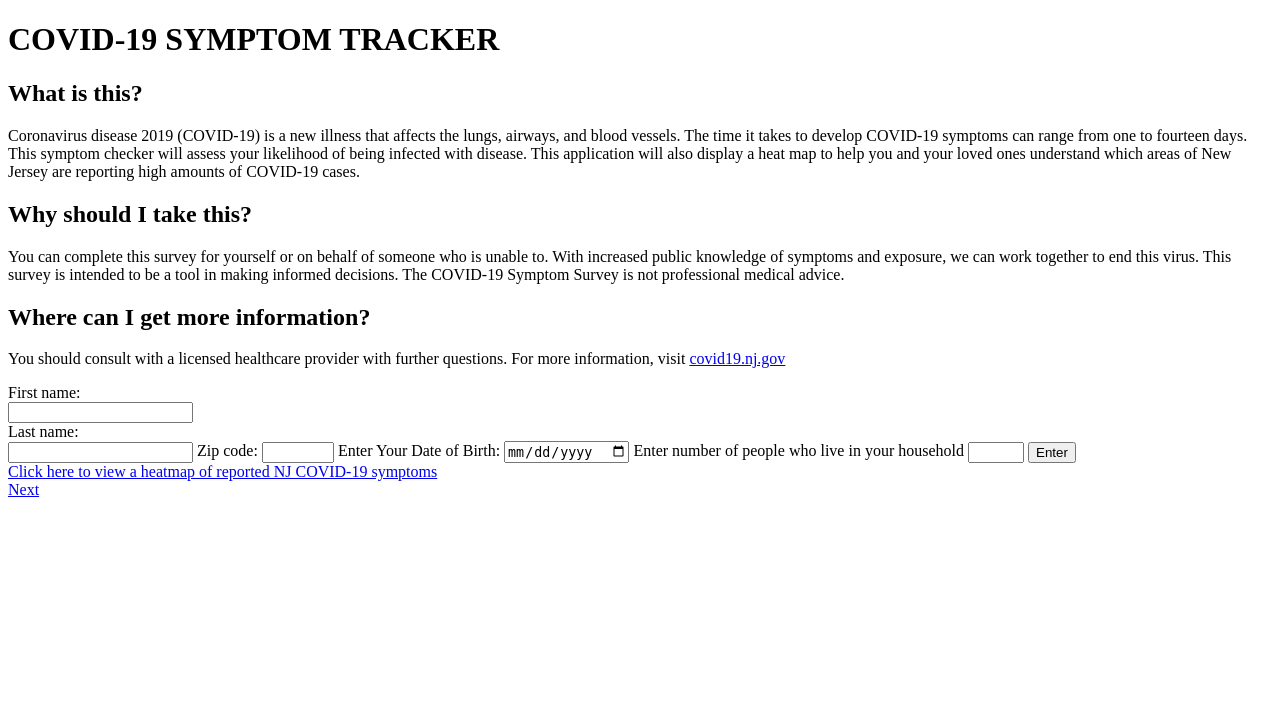
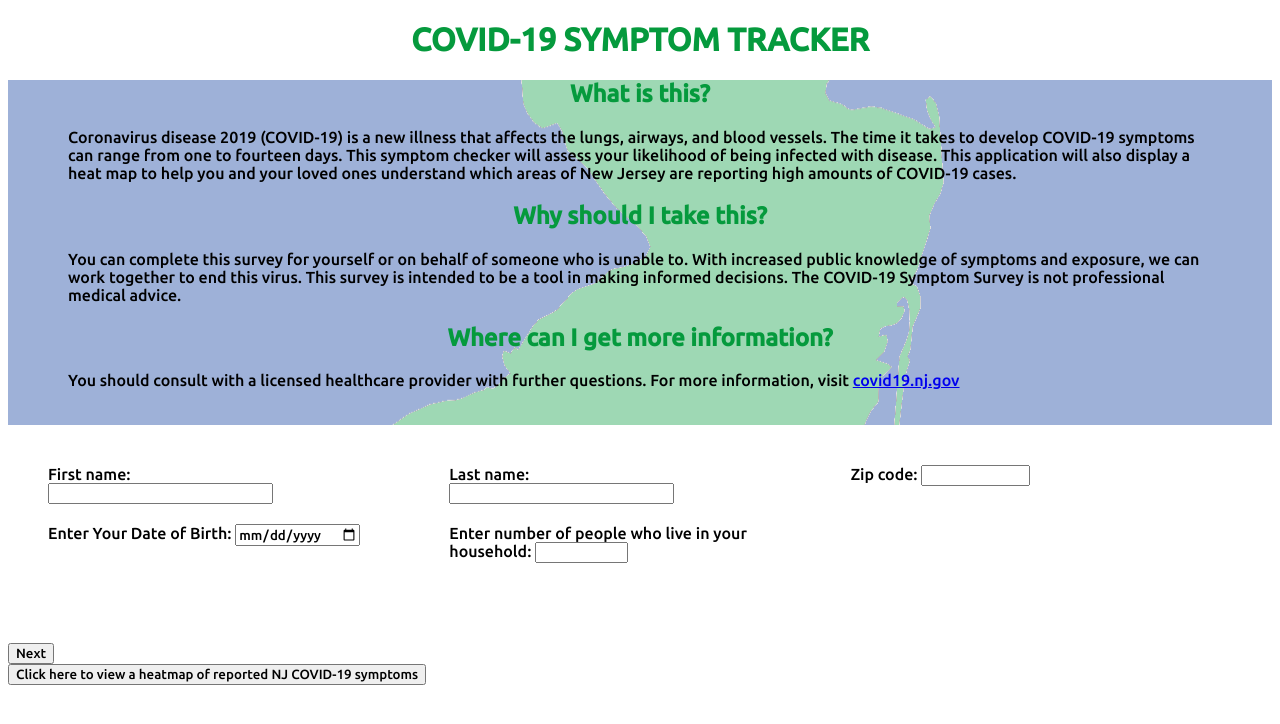
Before and after one commit to fairhurst-dev/COVID19Tracker, a Flask app: page / in a window 1280 px wide. Shown: the top 724 px of the page. Run offline with Flask 2, Linux system fonts and the light colour scheme; some libraries are stand-ins or nearby versions.

Commit message:
Add files via upload

```diff
--- a/templates/index.html
+++ b/templates/index.html
@@ -1,16 +1,69 @@
 <!DOCTYPE html>
+<style>
+    * {
+      font-family: 'Ubuntu', sans-serif;
+    }
+
+    body {
+    	min-height: 100%
+    	}
+
+    h1 {
+        text-align: center;
+        color: #059a3d
+    }
+    h2 {
+        text-align: center;
+        color: #059a3d
+    }
+
+    .intro {
+        padding: 0px 20px 20px 20px;
+        justify-content: center;
+        background: url("img/nj.png") repeat 0,0;
+
+      }
+
+     p {
+        padding: 0px 40px 0px 40px;
+
+      }
+
+      .baseline{
+
+
+        padding: 40px 40px 40px 40px;
+        display: grid;
+        grid-template-columns: 1fr 1fr 1fr;
+        grid-template-rows: 0.5fr 0.5fr 0.5fr;
+        gap: 20px 20px;
+        grid-template-areas:
+            "first last"
+            "zip"
+            "DOB DOB house"
+        }
+
+        .form{
+            margin 50px auto 0;
+          }
+
+</style>
+
 <html>
 	<head>
 		<!-- meta charset="utf-8"-->
 		<title>NEW JERSEY COVID-19 SYMPTOM TRACKER</title>
-		<link rel="stylesheet" href="{{ url_for('static', filename='style.css') }}">
-		<link rel="stylesheet" href="https://use.fontawesome.com/releases/v5.7.1/css/all.css">
+		<link rel="stylesheet" href="/static/style.css">
+		<link rel="preconnect" href="https://fonts.gstatic.com">
+        <link href="https://fonts.googleapis.com/css2?family=Ubuntu:wght@500&display=swap" rel="stylesheet">
 	</head>
 
 	<body>
 
+        <h1>COVID-19 SYMPTOM TRACKER</h1>
+
         <div class="intro">
-            <h1>COVID-19 SYMPTOM TRACKER</h1>
+
 		<h2>What is this?</h2>
 		<p>Coronavirus disease 2019 (COVID-19) is a new illness that affects the lungs,
 			airways, and blood vessels. The time it takes to develop COVID-19
@@ -32,20 +85,39 @@
 		</p>
         </div>
 
-        <div class="form">
-            <form action="" method="POST">
+
+        <form action="{{ url_for('emergency_data') }}" method="POST">
+
+            <div class="baseline">
+                <div class="first">
                     <label for="first">First name:</label><br>
 				    <input type="text" id="first" name="first"><br>
+                </div>
+
+                <div class ="last">
                     <label for="last">Last name:</label><br>
 				    <input type="text" id="last" name="last">
+                </div>
+
+                <div class="zip">
                     <label for="zip">Zip code:</label>
 				    <input type="number" id="zip" name="zip" min="07001" max="08989">
+                </div>
+
+                <div class="DOB">
                     <label for="DOB">Enter Your Date of Birth:</label>
 				    <input type="date" id="DOB" name="DOB">
-				<label for="household">Enter number of people who live in your household</label>
+                </div>
+
+                <div class="house">
+                    <label for="household">Enter number of people who live in your household:</label>
 				    <input type="number" id="household" name="household" min="0" max="25">
+                </div>
 
-				<input type="submit" value="Enter">
+            </div>
+
+				<input type="submit" value="Next"></input>
+
 		  </form>
 
         </div>
@@ -54,11 +126,10 @@
 
 
 
-            <a href="{{ url_for('draw_map') }}">Click here to view a heatmap of reported NJ COVID-19 symptoms</a>
+            <button action="{{ url_for('draw_map') }}">Click here to view a heatmap of reported NJ COVID-19 symptoms</button>
 
         </div>
 
-        <a href="{{ url_for('emergency_data') }}">Next</a>
 
     </body>
 
```
Also changed, not shown: templates/emergency_symptoms.html (+15 -4 lines), templates/nj.png (added). Lines whose indentation alone changed are shown as unchanged.
